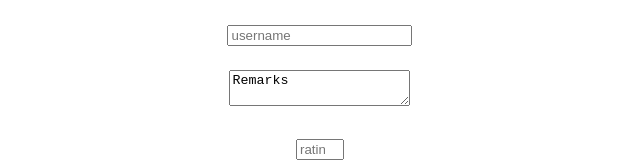
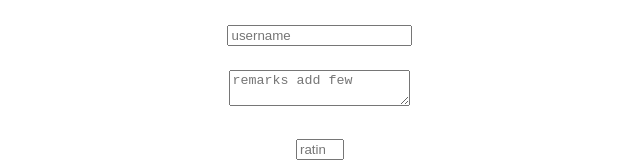
Before and after one commit to RajiaRani/React-Basics, a React (Vite) app in the folder ReactConcepts/form-project/: page / in a window 1280 px wide. Shown: the part 402-564 px from the top of the page, without its empty margins (320-960 px from the left). Built offline with nearby package versions, Linux system fonts and the light colour scheme.

Commit message:
added comments form

```diff
--- a/ReactConcepts/form-project/src/CommentsForm.jsx
+++ b/ReactConcepts/form-project/src/CommentsForm.jsx
@@ -1,11 +1,19 @@
+import { useState } from "react"
+
 export default function CommentsForm() {
+    let [formData, setFormData] = useState ({
+        username:"",
+        remarks:"",
+        rating:""
+    });
+
     return (
         <div>
             <h4>Give a Comment:</h4>
             <form action="">
-                <input type="text" placeholder="username" /> <br /> <br />
-                <textarea>Remarks</textarea>  <br /> <br />
-                <input type="number" placeholder="rating"  min={1} max={5}/>  <br /> <br />
+                <input type="text" placeholder="username"  value={formData.username}/> <br /> <br />
+                <textarea placeholder="remarks add few" value={formData.remarks}>Remarks</textarea>  <br /> <br />
+                <input type="number" placeholder="rating"  min={1} max={5} value={formData.rating}/>  <br /> <br />
                 <button>Add Comment</button>
             </form>
         </div>
```
